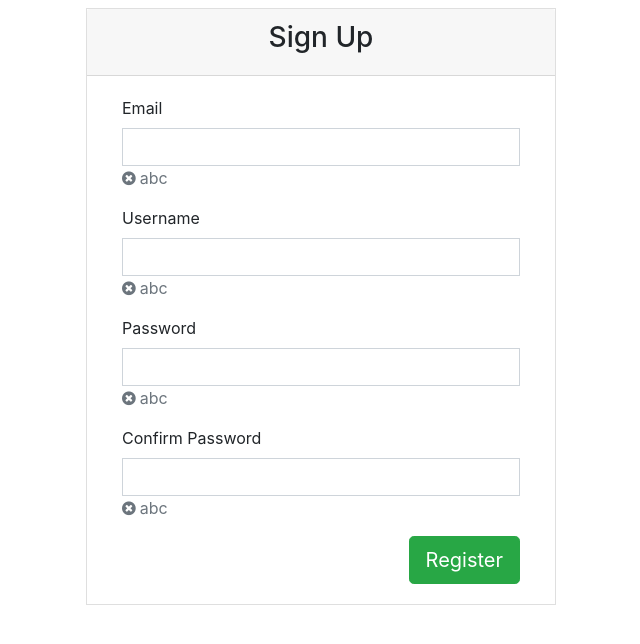
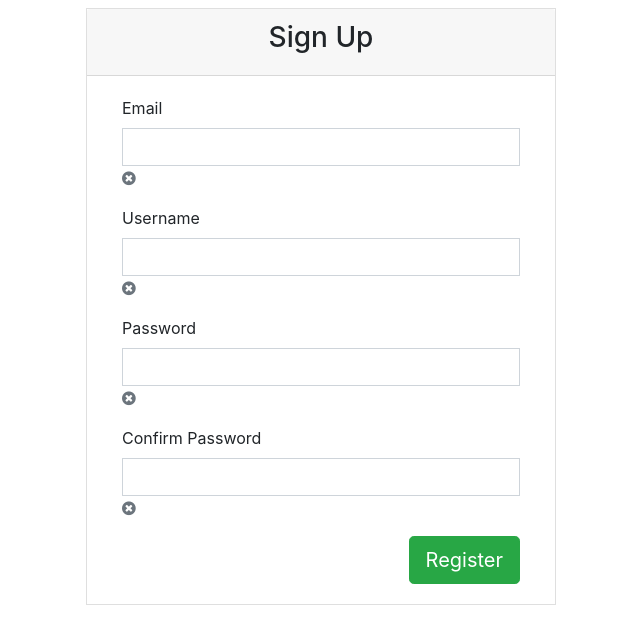
Before and after one commit to daviddai/Weather-React-Redux, a React app: page /user/register in a window 1280 px wide. Shown: the top 644 px of the page, without its empty margins (319-959 px from the left). Built offline with nearby package versions, Linux system fonts and the light colour scheme.

Commit message:
error field wip

```diff
--- a/src/components/framework/form/ErrorField.jsx
+++ b/src/components/framework/form/ErrorField.jsx
@@ -1,4 +1,6 @@
 import React from "react";
+
+import PropTypes from "prop-types";
 
 class ErrorField extends React.Component {
 
@@ -6,11 +8,17 @@ class ErrorField extends React.Component {
         return (
             <div className={this.props.classNames}>
                 <span className={this.props.iconClassNames}/>
-                abc
+                {this.props.errorMessage}
             </div>
         );
     }
 
 }
 
+ErrorField.propTypes = {
+    classNames: PropTypes.string,
+    iconClassNames: PropTypes.string,
+    errorMessage: PropTypes.string
+};
+
 export default ErrorField;
```
